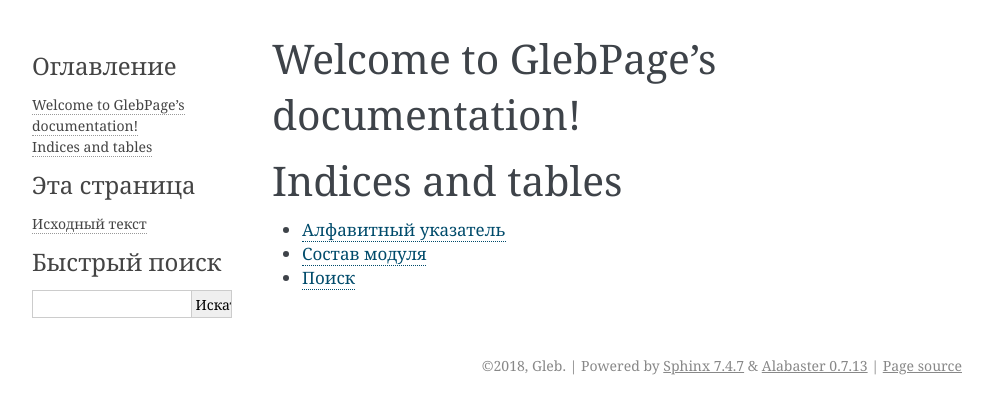
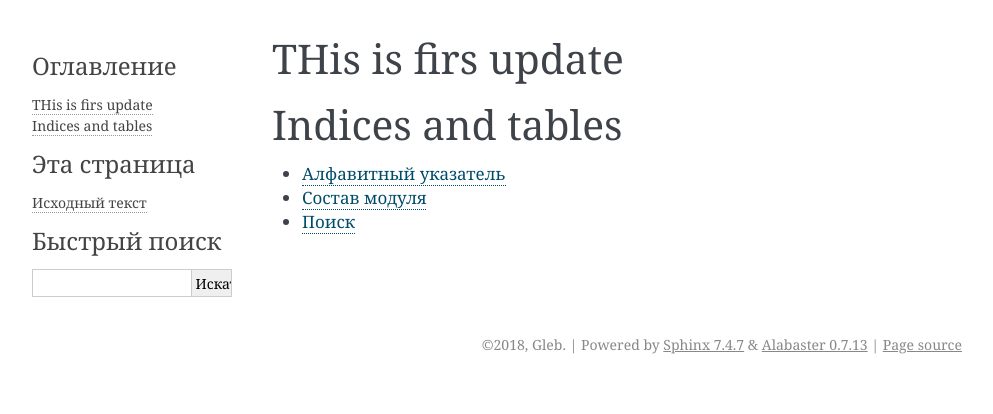
Before and after one commit to GlebSviridov/sphinx-test, a Sphinx documentation site: the page built from docs/source/index.rst, in a window 1280 px wide. Shown: the top 414 px of the page, without its empty margins (148-1141 px from the left). Built offline with Sphinx 7.4.7, drawn with Linux system fonts in a browser that asks for light colours.

```diff
--- a/docs/source/index.rst
+++ b/docs/source/index.rst
@@ -3,7 +3,7 @@
    You can adapt this file completely to your liking, but it should at least
    contain the root `toctree` directive.
 
-Welcome to GlebPage's documentation!
+THis is firs update
 ====================================
 
 .. toctree::
```
Also changed, not shown: requirements.txt (added, +22 -0 lines), 2 other files.
